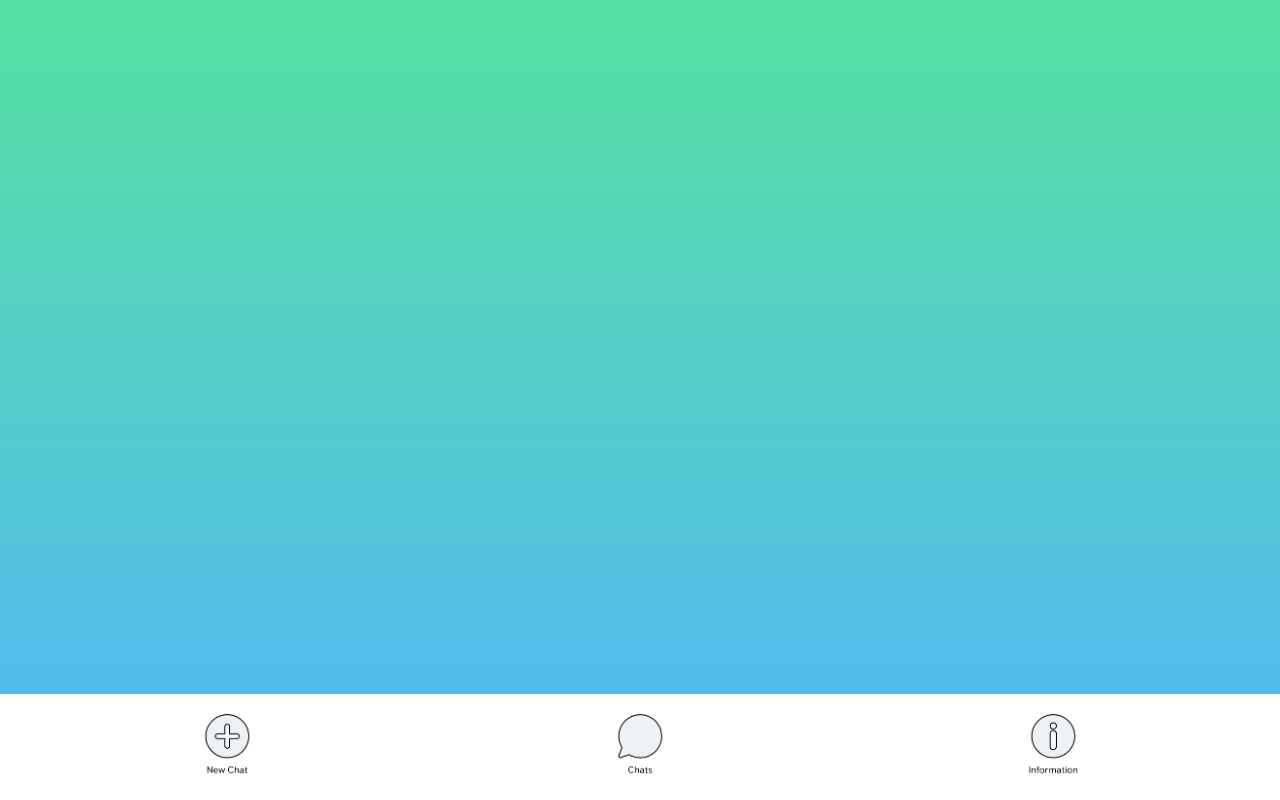
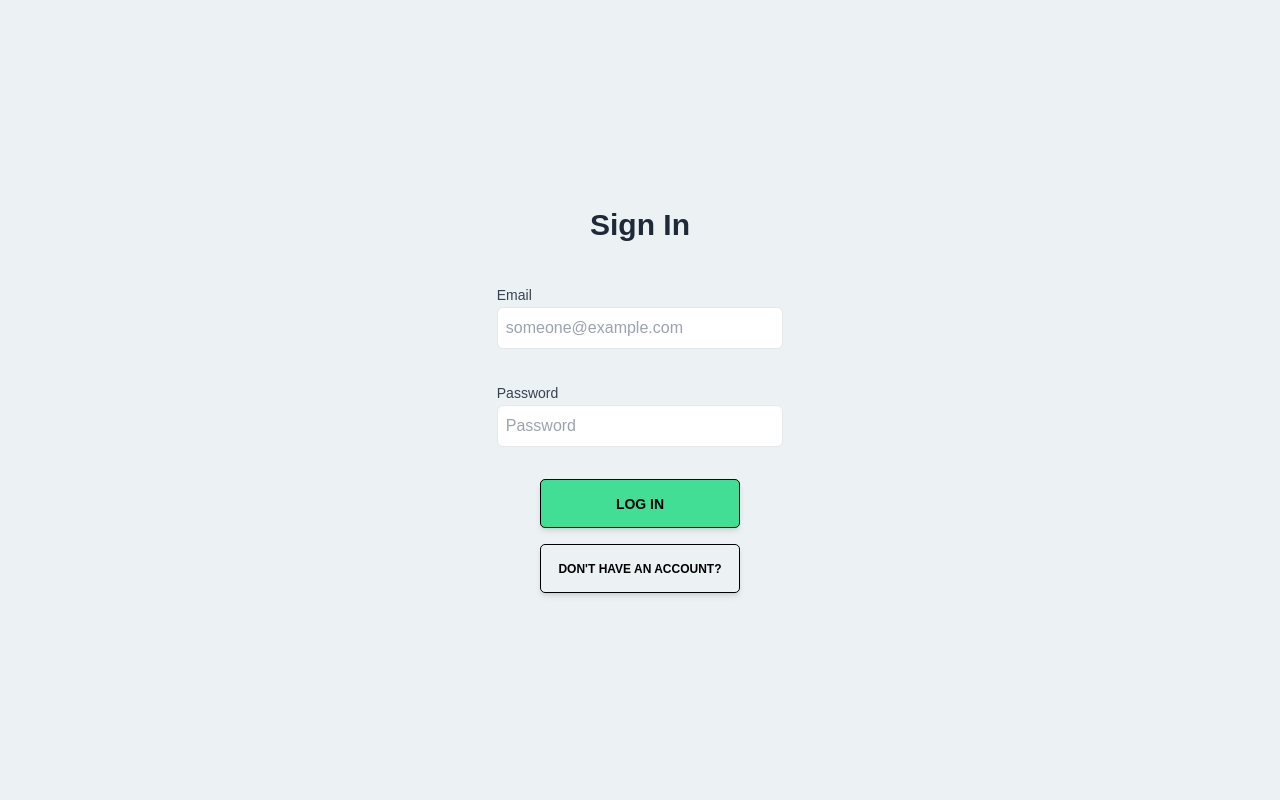
Before and after one commit to MichelMeyer19/whisperweb, a React (Vite) app: page /sign-in in a window 1280 px wide. Before the commit this address had no page. Built offline with nearby package versions, Linux system fonts and the light colour scheme.

Commit message:
Atomic Design Refactoring and Component Structure in Login Flow
Updated the login flow so that SignUp.jsx and SignIn.jsx uses the same components from atoms-molecules-organisms to use the same AuthFormOrganism for their flow.

```diff
--- a/src/App.jsx
+++ b/src/App.jsx
@@ -14,7 +14,7 @@ import { Information, ChatsView, NewChat, Chat, NewChatRequested, Welcome, OurVa
     // Use useEffect to update the showNavbar state based on the route
     useEffect(() => {
       // Define an array of paths where the Navbar should not be shown
-      const noNavbarPaths = ['/welcome', '/welcome/ourvalues', '/signin', '/signin/signup'];
+      const noNavbarPaths = ['/welcome', '/welcome/our-values', '/sign-in', '/sign-in/sign-up'];
       // Set showNavbar to false if the current path is in the noNavbarPaths array
       setShowNavbar(!noNavbarPaths.includes(location.pathname));
     }, [location]); // Dependency array with location to re-run effect when location changes
@@ -33,9 +33,9 @@ import { Information, ChatsView, NewChat, Chat, NewChatRequested, Welcome, OurVa
           <Route path="/information" element={<Information />} />
           <Route path="/chat" element={<Chat />} />
           <Route path="/welcome" element={<Welcome />} />
-          <Route path="/welcome/ourvalues" element={<OurValues />} />
-          <Route path="/signin" element={<SignIn />} />
-          <Route path="/signin/signUp" element={<SignUp />} />
+          <Route path="/welcome/our-values" element={<OurValues />} />
+          <Route path="/sign-in" element={<SignIn />} />
+          <Route path="/sign-in/sign-up" element={<SignUp />} />
         </Routes>
       </div>
     );
--- a/src/components/atoms/GenericButton.jsx
+++ b/src/components/atoms/GenericButton.jsx
@@ -1,6 +1,11 @@
-// Generic button component
+// Generic button component atom
 
-const GenericButton = ({ text, additionalStyles, onClick, type = 'button' }) => {
+const GenericButton = ({
+  text,
+  additionalStyles,
+  onClick,
+  type = "button",
+}) => {
   // Define a base style for the button including text styling
   const baseStyle = `
     w-[200px] h-[49px] flex-shrink-0
--- /dev/null
+++ b/src/components/atoms/InputField.jsx
@@ -0,0 +1,21 @@
+// InputField.js atom
+import React from "react";
+
+const InputField = ({ type, id, value, onChange, placeholder, label }) => {
+  return (
+    <label htmlFor={id}>
+      {label}
+      <input
+        type={type}
+        id={id}
+        value={value}
+        onChange={onChange}
+        placeholder={placeholder}
+        className="w-full p-2 border rounded-md mb-4"
+        required
+      />
+    </label>
+  );
+};
+
+export default InputField;
--- /dev/null
+++ b/src/components/molecules/FieldMolecule.jsx
@@ -0,0 +1,31 @@
+import InputField from "../atoms/InputField";
+
+const FieldMolecule = ({
+  id,
+  type,
+  value,
+  onChange,
+  placeholder,
+  label,
+  errorMessage,
+}) => (
+  <div className="mb-4">
+    {" "}
+    {/* Add margin for consistent spacing */}
+    <label htmlFor={id} className="text-sm font-medium text-gray-700">
+      {label}
+    </label>
+    <InputField
+      id={id}
+      type={type}
+      value={value}
+      onChange={onChange}
+      placeholder={placeholder}
+    />
+    {errorMessage && (
+      <span className="text-red-500 text-xs">{errorMessage}</span>
+    )}
+  </div>
+);
+
+export default FieldMolecule;
--- /dev/null
+++ b/src/components/organisms/AuthFormOrganism.jsx
@@ -0,0 +1,65 @@
+import React from "react";
+import FieldMolecule from "../molecules/FieldMolecule";
+import GenericButton from "../atoms/GenericButton";
+
+const AuthFormOrganism = ({
+  onSubmit,
+  email,
+  setEmail,
+  password,
+  setPassword,
+  repeatPassword,
+  setRepeatPassword,
+  buttonText,
+  navigateToOtherForm,
+  navigateToOtherFormAction,
+  isSignUpPage, // New prop to indicate whether it's the sign-up page
+}) => (
+  <div>
+    <form onSubmit={onSubmit}>
+      <FieldMolecule
+        id="email"
+        type="email"
+        value={email}
+        onChange={(e) => setEmail(e.target.value)}
+        placeholder="someone@example.com"
+        label="Email"
+      />
+      <FieldMolecule
+        id="password"
+        type="password"
+        value={password}
+        onChange={(e) => setPassword(e.target.value)}
+        placeholder="Password"
+        label="Password"
+      />
+      {isSignUpPage && ( // Conditionally render Repeat Password field for sign-up page
+        <FieldMolecule
+          id="repeatPassword"
+          type="password"
+          value={repeatPassword}
+          onChange={(e) => setRepeatPassword(e.target.value)}
+          placeholder="Repeat your password"
+          label="Repeat Password"
+        />
+      )}
+      <div className="mt-4 flex justify-center">
+        <GenericButton
+          text={buttonText}
+          additionalStyles="text-black bg-green hover:bg-green-dark text-sm"
+          type="submit"
+        />
+      </div>
+    </form>
+    <div className="mt-4 flex justify-center">
+      <GenericButton
+        text={navigateToOtherForm}
+        additionalStyles="text-black hover:bg-gray-100 text-xs"
+        onClick={navigateToOtherFormAction}
+        type="button"
+      />
+    </div>
+  </div>
+);
+
+export default AuthFormOrganism;
--- a/src/components/pages/OurValues.jsx
+++ b/src/components/pages/OurValues.jsx
@@ -13,7 +13,7 @@ export const OurValues = () => {
     if (currentPage < contentPages.length - 1) {
       setCurrentPage(currentPage + 1);
     } else {
-      navigate('/signin');
+      navigate('/sign-in');
     }
   };
 
--- a/src/components/pages/SignIn.jsx
+++ b/src/components/pages/SignIn.jsx
@@ -1,68 +1,35 @@
-import { useState } from 'react';
-import { useNavigate } from 'react-router-dom';
-import GenericButton from '../atoms/GenericButton'; // Adjust the import path as necessary
+import React, { useState } from "react";
+import { useNavigate } from "react-router-dom";
+import AuthFormOrganism from "../organisms/AuthFormOrganism";
 
 export const SignIn = () => {
   const navigate = useNavigate();
-  const [email, setEmail] = useState('');
-  const [password, setPassword] = useState('');
+  const [email, setEmail] = useState("");
+  const [password, setPassword] = useState("");
 
   const handleSignIn = (e) => {
     e.preventDefault();
+    console.log("Sign in with", email, password);
     // Insert authentication logic here
-    console.log('Sign in with', email, password);
   };
 
   const navigateToSignUp = () => {
-    navigate('./signup'); // replace with your sign-up route
+    navigate("./sign-up");
   };
 
-  // Probably needs to be changed to components
   return (
     <div className="flex flex-col items-center justify-center h-screen bg-dorian">
       <h1 className="text-3xl font-bold mb-10">Sign In</h1>
-      <form onSubmit={handleSignIn} className="w-full max-w-xs">
-        <label htmlFor="email" className="text-gray-700">
-          Email
-          <input
-            type="email"
-            id="email"
-            value={email}
-            onChange={(e) => setEmail(e.target.value)}
-            placeholder="someone@example.com"
-            className="w-full px-3 py-2 border rounded-md mb-4"
-            required
-          />
-        </label>
-        <label htmlFor="password" className="text-gray-700">
-          Password
-          <input
-            type="password"
-            id="password"
-            value={password}
-            onChange={(e) => setPassword(e.target.value)}
-            placeholder="Password..."
-            className="w-full px-3 py-2 border rounded-md mb-6"
-            required
-          />
-        </label>
-        <div className="flex justify-center"> {/* Wrapper to center the button */}
-          <GenericButton
-            text="Log In"
-            additionalStyles="text-black bg-green hover:bg-green-dark text-sm"
-            onClick={() => {}} // Since it's a submit button, onClick isn't needed here
-            type="submit"
-          />
-        </div>
-        <div className="flex justify-center mt-4"> {/* Another wrapper for the sign-up navigation */}
-          <GenericButton
-            text="Don't have an account?"
-            additionalStyles="text-black hover:bg-gray-100 text-xs"
-            onClick={navigateToSignUp}
-            type="button"
-          />
-        </div>
-      </form>
+      <AuthFormOrganism
+        onSubmit={handleSignIn}
+        email={email}
+        setEmail={setEmail}
+        password={password}
+        setPassword={setPassword}
+        buttonText="Log In"
+        navigateToOtherForm="Don't have an account?"
+        navigateToOtherFormAction={navigateToSignUp}
+      />
     </div>
   );
 };
--- a/src/components/pages/SignUp.jsx
+++ b/src/components/pages/SignUp.jsx
@@ -1,82 +1,40 @@
-// SignUp.js
-import { useState } from 'react';
-import { useNavigate } from 'react-router-dom';
-import GenericButton from '../atoms/GenericButton'; // Make sure this is the correct path to your GenericButton component
+import React, { useState } from "react";
+import { useNavigate } from "react-router-dom";
+import AuthFormOrganism from "../organisms/AuthFormOrganism";
 
 export const SignUp = () => {
   const navigate = useNavigate();
-  const [email, setEmail] = useState('');
-  const [password, setPassword] = useState('');
-  const [repeatPassword, setRepeatPassword] = useState('');
+  const [email, setEmail] = useState("");
+  const [password, setPassword] = useState("");
+  const [repeatPassword, setRepeatPassword] = useState(""); // New state for Repeat Password
 
   const handleSignUp = (e) => {
     e.preventDefault();
-    // Implement your sign-up logic here.
-    console.log('Sign up with', email, password, repeatPassword);
-    // Post sign-up logic here.
+    // Implement your sign-up logic here
+    console.log("Sign up with", email, password, repeatPassword);
+    // Post sign-up logic here
   };
 
   const navigateToSignIn = () => {
-    navigate('/signin'); // Navigate to the sign-in page
+    navigate("/sign-in"); // Navigate to the sign-in page
   };
 
-  // The following input buttons needs to be converted into component and a molecule parent component
   return (
     <div className="flex flex-col items-center justify-center h-screen bg-dorian">
       <h1 className="text-3xl font-bold mb-10">Create New Account</h1>
-      <form onSubmit={handleSignUp} className="w-full max-w-xs">
-        <label htmlFor="email" className="text-gray-700 block mb-2">
-          Email
-          <input
-            type="email"
-            id="email"
-            value={email}
-            onChange={(e) => setEmail(e.target.value)}
-            placeholder="Enter your email"
-            className="w-full p-2 border rounded-md mb-4"
-            required
-          />
-        </label>
-        <label htmlFor="password" className="text-gray-700 block mb-2">
-          Password
-          <input
-            type="password"
-            id="password"
-            value={password}
-            onChange={(e) => setPassword(e.target.value)}
-            placeholder="Enter your password"
-            className="w-full p-2 border rounded-md mb-4"
-            required
-          />
-        </label>
-        <label htmlFor="repeatPassword" className="text-gray-700 block mb-2">
-          Repeat Password
-          <input
-            type="password"
-            id="repeatPassword"
-            value={repeatPassword}
-            onChange={(e) => setRepeatPassword(e.target.value)}
-            placeholder="Repeat your password"
-            className="w-full p-2 border rounded-md mb-6"
-            required
-          />
-        </label>
-        <div className="flex justify-center mb-4">
-          <GenericButton
-            text="Sign Up"
-            additionalStyles="text-black bg-green hover:bg-green-dark text-sm"
-            type="submit"
-          />
-        </div>
-        <div className="flex justify-center">
-          <GenericButton
-            text="Already have an account?"
-            additionalStyles="text-black hover:bg-gray-100 text-xs"
-            onClick={navigateToSignIn}
-            type="button"
-          />
-        </div>
-      </form>
+      <AuthFormOrganism
+        onSubmit={handleSignUp}
+        email={email}
+        setEmail={setEmail}
+        password={password}
+        setPassword={setPassword}
+        repeatPassword={repeatPassword}
+        setRepeatPassword={setRepeatPassword}
+        buttonText="Sign Up"
+        navigateToOtherForm="Already have an account?"
+        navigateToOtherFormAction={navigateToSignIn}
+        isSignUpPage={true}
+      />
     </div>
   );
 };
--- a/src/components/pages/Welcome.jsx
+++ b/src/components/pages/Welcome.jsx
@@ -7,12 +7,12 @@ export const Welcome = () => {
 
   // Function to handle "Our Values" button click
   const goToOurValues = () => {
-    navigate("./ourvalues");
+    navigate("./our-values");
   };
 
   // Function to handle "Continue" button click
   const continueWithProcess = () => {
-    navigate("/signin");
+    navigate("/sign-in");
   };
 
   return (
```
